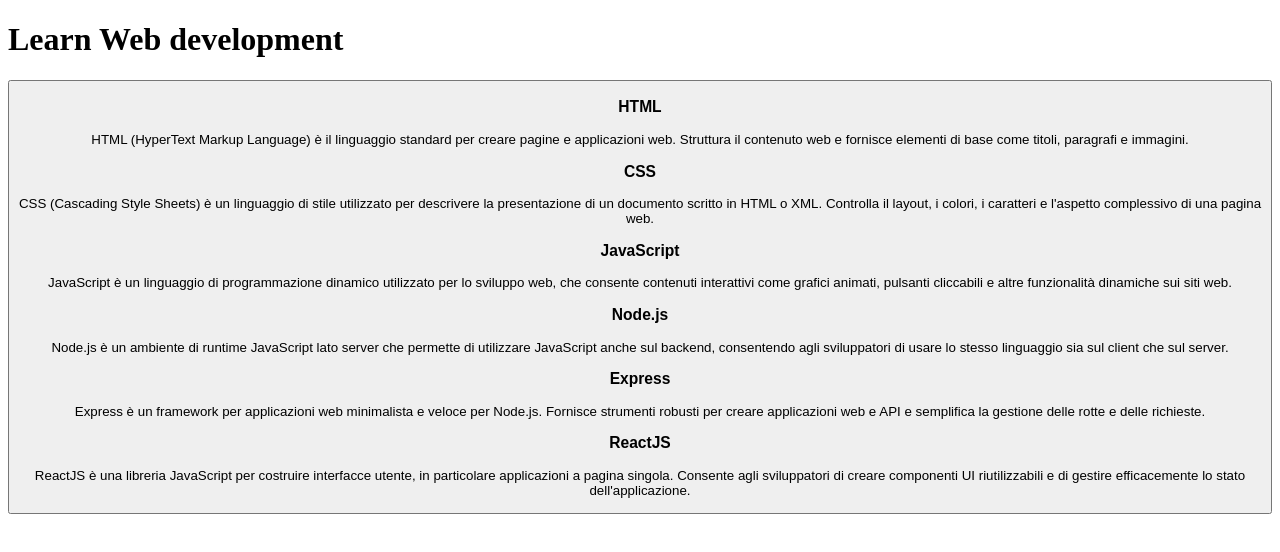
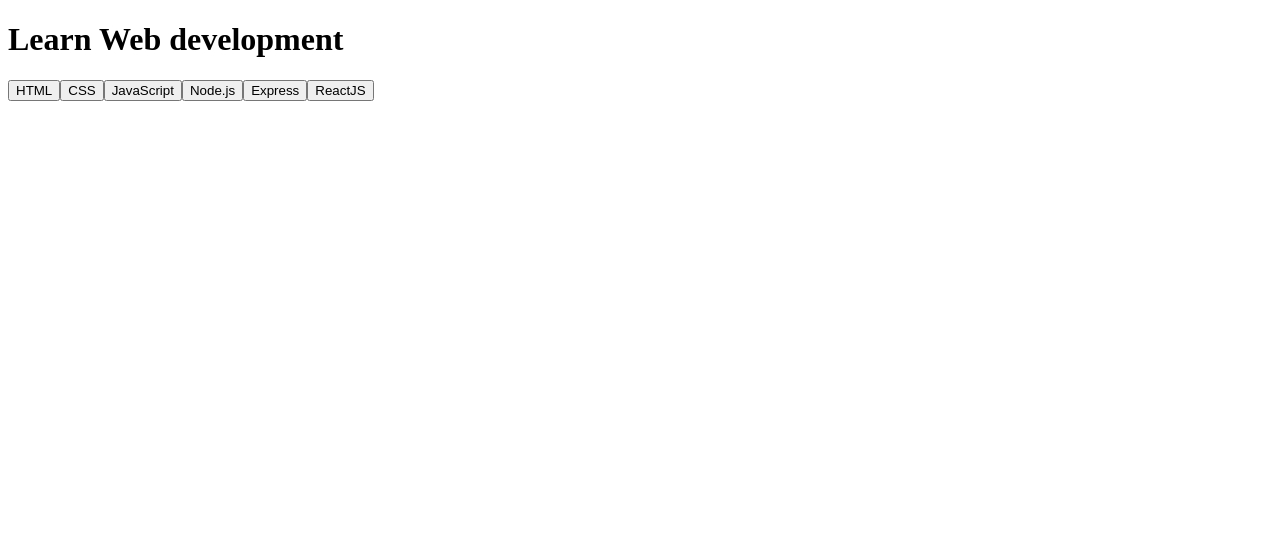
Before and after one commit to AndreaRispoli97/react-use-state, a React (Vite) app: page / in a window 1280 px wide. Shown: the top 552 px of the page. Built offline with nearby package versions, Linux system fonts and the light colour scheme.

Commit message:
fix: fix implement card and button

```diff
--- a/src/component/Card.jsx
+++ b/src/component/Card.jsx
@@ -1,20 +1,17 @@
 import { useState } from "react"
 import languages from "../data/languages"
 
-function CardFaq(card) {
+function CardFaq() {
 
-    const [id, title, description] = languages;
-    const [isOpen, setIsOpen] = useState(false);
 
 
     return (
 
-        languages.map((btn) => (
-            <div key={btn.id}>
-                <h3>{btn.title}</h3>
-                <p>{btn.description}</p>
-            </div>
-        ))
+        languages.map((language) =>
+            <button>
+                {language.title}
+            </button>
+        )
 
 
 
--- a/src/component/Main.jsx
+++ b/src/component/Main.jsx
@@ -1,12 +1,12 @@
 import CardFaq from "./Card"
-
+import languages from "../data/languages"
 
 function Main() {
 
     return (
-        <button>
-            <CardFaq />
-        </button>
+        <div>
+            <CardFaq languages={languages} />
+        </div>
     )
 }
 
```
